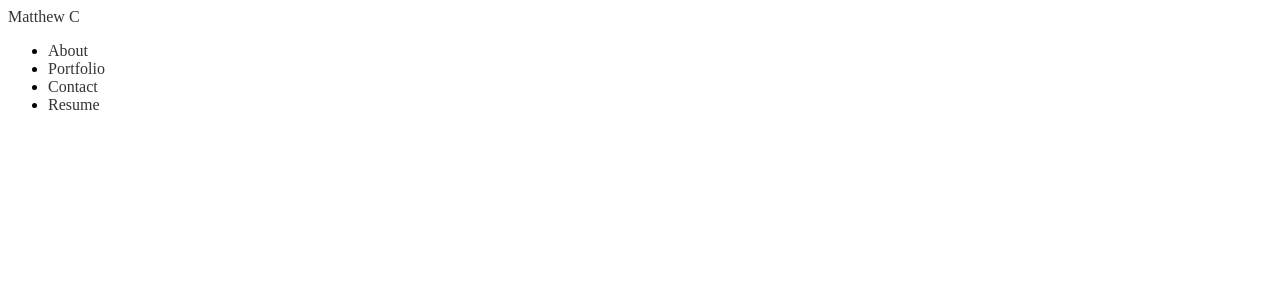
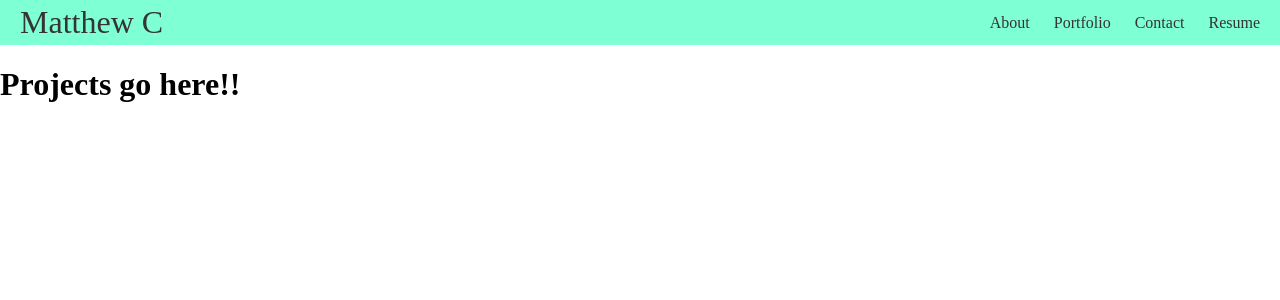
Before and after one commit to MatthewC86/react-portfolio, a React (Create React App) app: page /portfolio in a window 1280 px wide. Shown: the top 300 px of the page. Built offline with nearby package versions, Linux system fonts and the light colour scheme.

Commit message:
nav links in working order

```diff
--- a/src/App.js
+++ b/src/App.js
@@ -56,8 +56,33 @@
 
 import Navbar from "./components/Navbar/Navbar"
 
+import About from "./components/Pages/About"
+import Portfolio from "./components/Pages/Portfolio"
+import Contact from "./components/Pages/Contact"
+import Resume from "./components/Pages/Resume"
+
 function App() {
-  return <Navbar />
+  let component
+  switch (window.location.pathname) {
+    case "/about":
+      component = <About />
+      break
+      case "/portfolio":
+        component = <Portfolio />
+        break
+        case "/contact":
+          component = <Contact />
+          break
+          case "/resume":
+            component = <Resume />
+            break
+  }
+  return (
+    <>
+    <Navbar />
+    {component}
+    </>
+  )
 }
 
 export default App
--- a/src/components/Pages/About/About.js
+++ b/src/components/Pages/About.js
@@ -1,9 +1,9 @@
 import React from "react";
 
-function About() {
+export default function About() {
   return (
     <div>
-        <img className="about-img " src={require("../About/logo.png")}alt="Matthew C"/>
+        <img className="about-img " src={require("../Pages/logo.png")}alt="Matthew C"/>
         <h1 classname="about-header center">About me</h1>
       <p className="content mt-4">
         My name is Mattew Courtney and have always had a passion for technology.
@@ -16,5 +16,3 @@ function About() {
     </div>
   );
 }
-
-export default About;
--- /dev/null
+++ b/src/components/Pages/Portfolio.js
@@ -0,0 +1,3 @@
+export default function Portfolio() {
+    return <h1>Projects go here!!</h1>
+}
--- /dev/null
+++ b/src/components/Pages/Resume.js
@@ -0,0 +1,3 @@
+export default function Resume() {
+    return <h1>Resume area!!</h1>
+}
--- a/src/index.css
+++ b/src/index.css
@@ -1,9 +1,59 @@
+* {
+  box-sizing: border-box;
+}
+
 body {
-    font-family: Work Sans;
+    margin: 0;
 
     /* background-color: rgb(247, 220, 166); */
 
   }
+
+  .title {
+    font-size: 2rem;
+  }
+
+  .nav {
+    background-color: aquamarine;
+    color:blueviolet;
+    display: flex;
+    justify-content: space-between;
+    align-items: stretch;
+    gap: 2rem;
+    padding: 0 1rem;
+
+  }
+
+  .nav ul {
+    padding: 0;
+    margin: 0;
+    list-style: none;
+    display: flex;
+    gap: 1rem;
+  }
+
+  nav a {
+    color: rgb(53, 51, 51);
+    text-decoration: none;
+    height: 100%;
+    display: flex;
+    align-items: center;
+    padding: .25rem;
+}
+
+nav li:active {
+  color: red;
+  background-color: transparent;
+}
+
+nav li:hover {
+  color: blue;
+  transition-delay: .5s;
+  background-color: transparent;
+  opacity: 0.7;
+  transition: all 0.25s ease-in;
+
+}
 
   .header h1 {
     text-align: center;
@@ -26,25 +76,3 @@ p {
 
 
 }
-
-nav a{
-    color: rgb(53, 51, 51);
-    text-decoration: none;
-
-}
-
-nav a:hover {
-    color: blue;
-    transition-delay: .5s;
-    background-color: transparent;
-    opacity: 0.7;
-    transition: all 0.25s ease-in;
-
-  }
-
-nav a:active {
-    color: red;
-    background-color: transparent;
-
-
-  }
```
Also changed, not shown: src/components/Pages/Contact.js (renamed from src/components/Pages/Contact/Contact.js), src/components/Pages/Portfolio/Portfolio.js (deleted), src/components/Pages/Resume/Resume.js (deleted), src/components/Pages/logo.png (renamed from src/components/Pages/About/logo.png), 1 other file (tests, documents, lock files or other folders).
